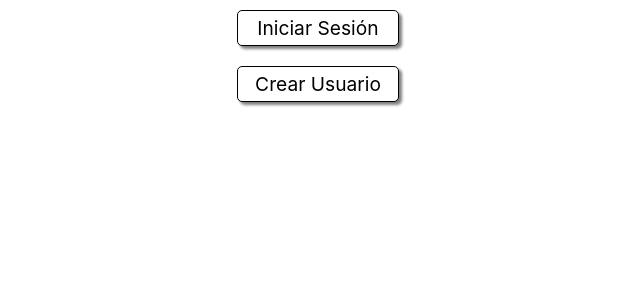
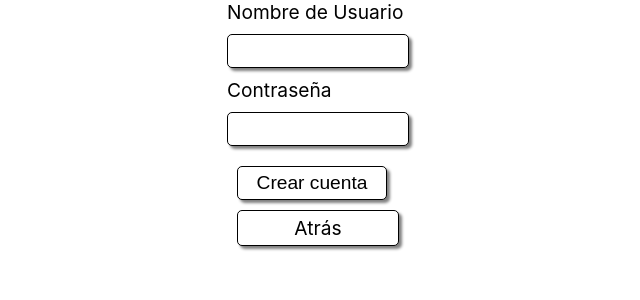
Before and after one commit to alonsomtoledano/ElPanDelVecino, a React (Create React App) app in the folder packages/front/: page /admin in a window 1280 px wide. Shown: the top 300 px of the page, without its empty margins (322-962 px from the left). Built offline with nearby package versions, Linux system fonts and the light colour scheme.

Commit message:
Create Account

```diff
--- a/packages/front/src/App.js
+++ b/packages/front/src/App.js
@@ -24,11 +24,11 @@ function App() {
         <Switch>
 
           <Route exact path="/">
-            <Signin />
+            <Home />
           </Route>
 
           <Route path="/admin">
-            <Admin />
+            <Signin />
           </Route>
 
         </Switch>
--- a/packages/front/src/components/Home.jsx
+++ b/packages/front/src/components/Home.jsx
@@ -5,7 +5,8 @@ import "./styles.css";
 const Home = () => {
     return (
         <div className="Home">
-            Home
+            <div>La harina de cereales horneada del que vive en la casa de al lado</div>
+            <div>(El Pan del Vecino)</div>
         </div>
     )
 }
--- a/packages/front/src/components/Signin.jsx
+++ b/packages/front/src/components/Signin.jsx
@@ -1,4 +1,4 @@
-import React from "react";
+import React, { useState } from "react";
 import { useMutation, gql, } from "@apollo/client";
 
 import "./styles.css";
@@ -15,12 +15,18 @@ const Signin = () => {
     let inputUserName;
     let inputPwd;
 
-    const [signin, { data }] = useMutation(SIGNIN);
+    const [error, setError] = useState(null);
+    const [signin, { data }] = useMutation(SIGNIN, {
+        onError(err) {
+            setError(err.message);
+            console.log(err.message);
+        }
+    })
 
     return (
         <div className="Signin">
             <form className="ModuleSignin"
-                onSubmit={e => {
+                onSubmit = { e => {
                     e.preventDefault();
                     inputUserName = document.getElementById("inputUserName").value;
                     inputPwd = document.getElementById("inputPwd").value;
@@ -36,9 +42,13 @@ const Signin = () => {
                     <input required id="inputPwd" type="password" className="Input"/>
                 </div>
 
+                {data ? <div className="Text">Usuario {data.signin.userName} creado</div> : null}
+                {error ? <div>{error}</div> : null}
+
                 <button className="Button" type="submit">Crear cuenta</button>
 
                 <div className="Button">Atrás</div>
+
             </form>
         </div>
     )
--- a/packages/front/src/components/styles.css
+++ b/packages/front/src/components/styles.css
@@ -22,3 +22,29 @@
     cursor: pointer;
     background-color: lightgray;
 }
+
+.Home {
+    display: flex;
+    flex-direction: column;
+    align-items: center;
+}
+
+.Input {
+    border: 1px solid black;
+    border-radius: 5px;
+    font-size: 1.2em;
+    width: 170px;
+    margin-top: 10px;
+    margin-bottom: 10px;
+    padding: 5px;
+    box-shadow: 3px 3px 3px grey;
+}
+
+.Signin {
+    display: flex;
+    justify-content: center;
+}
+
+.Text {
+    font-size: 1.2em;
+}
```
